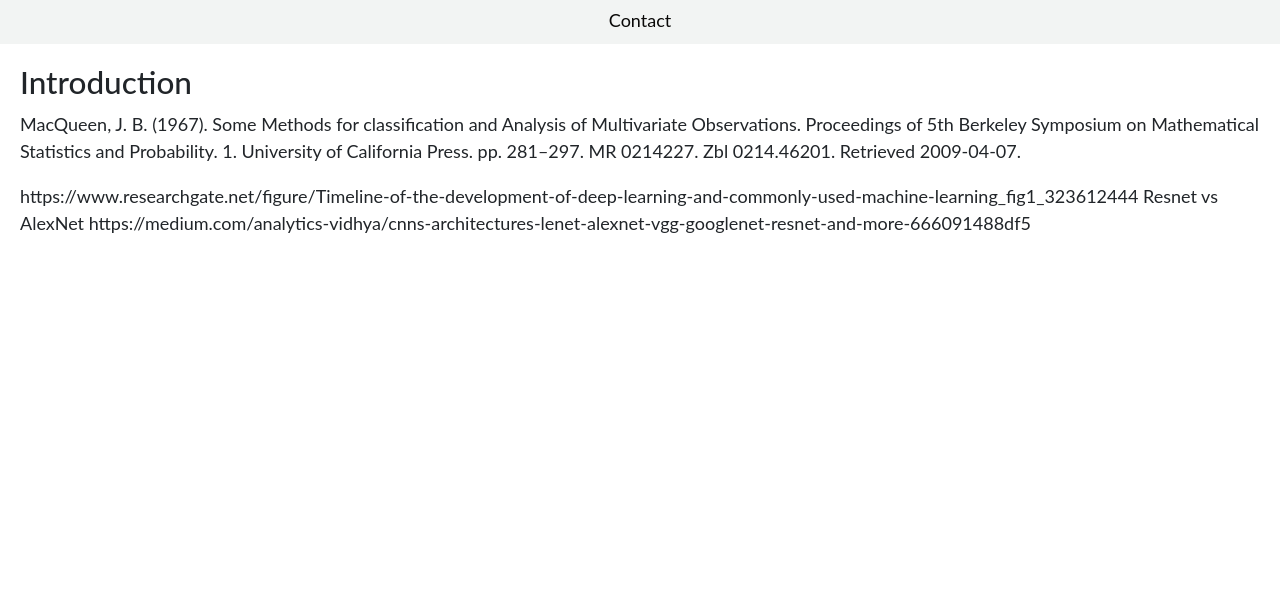
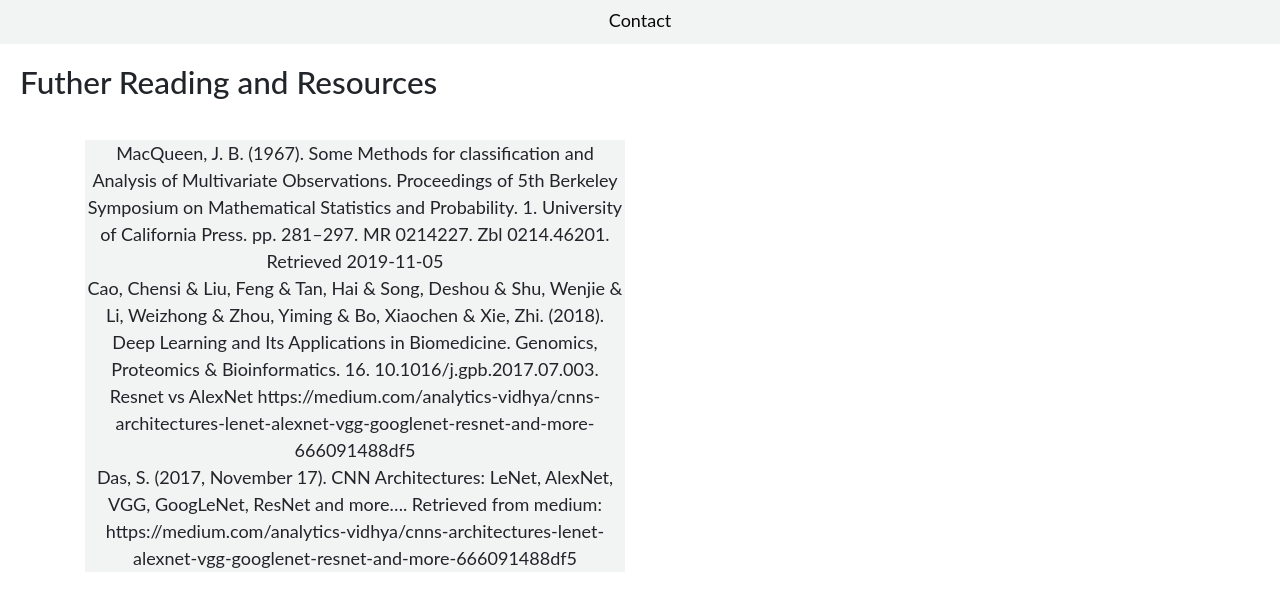
Before and after one commit to FinnianHBLR/NeuralNetEducationAssessment.github.io, a plain HTML site: page resources.html in a window 1280 px wide. Shown: the part 140-750 px from the top of the page. Drawn offline with nearby package versions, Linux system fonts and the light colour scheme.

Commit message:
:beers: Rescources
Added a rescources page

```diff
--- a/resources.html
+++ b/resources.html
@@ -29,11 +29,28 @@
 <body>
 
     <div class="contactTopicMove">
-        <h3>Introduction</h3>
-    <p>MacQueen, J. B. (1967). Some Methods for classification and Analysis of Multivariate Observations. Proceedings of 5th Berkeley Symposium on Mathematical Statistics and Probability. 1. University of California Press. pp. 281–297. MR 0214227. Zbl 0214.46201. Retrieved 2009-04-07.</p>
-    https://www.researchgate.net/figure/Timeline-of-the-development-of-deep-learning-and-commonly-used-machine-learning_fig1_323612444
+        <h3>Futher Reading and Resources</h3>
 
-    Resnet vs AlexNet https://medium.com/analytics-vidhya/cnns-architectures-lenet-alexnet-vgg-googlenet-resnet-and-more-666091488df5
+
+    <div class="contactTopicMove">
+
+            <div class="container">
+                <div class="row">
+                    <div class="col-sm">
+                        <p><ul>
+                                <li>MacQueen, J. B. (1967). Some Methods for classification and Analysis of Multivariate Observations. Proceedings of 5th Berkeley Symposium on Mathematical Statistics and Probability. 1. University of California Press. pp. 281–297. MR 0214227. Zbl 0214.46201. Retrieved 2019-11-05</li>
+                                <li>Cao, Chensi & Liu, Feng & Tan, Hai & Song, Deshou & Shu, Wenjie & Li, Weizhong & Zhou, Yiming & Bo, Xiaochen & Xie, Zhi. (2018). Deep Learning and Its Applications in Biomedicine. Genomics, Proteomics & Bioinformatics. 16. 10.1016/j.gpb.2017.07.003. </li>
+                                <li>Resnet vs AlexNet https://medium.com/analytics-vidhya/cnns-architectures-lenet-alexnet-vgg-googlenet-resnet-and-more-666091488df5</li>
+                                <li>Das, S. (2017, November 17). CNN Architectures: LeNet, AlexNet, VGG, GoogLeNet, ResNet and more…. Retrieved from medium: https://medium.com/analytics-vidhya/cnns-architectures-lenet-alexnet-vgg-googlenet-resnet-and-more-666091488df5</li>
+                            </ul>
+                        </p>
+                    </div>
+                    <div class="col-sm">
+                    </div>
+                </div>
+            </div>
+        </div>
+
 
 </div>
 
```
Also changed, not shown: history.html (+1 -3 lines).
